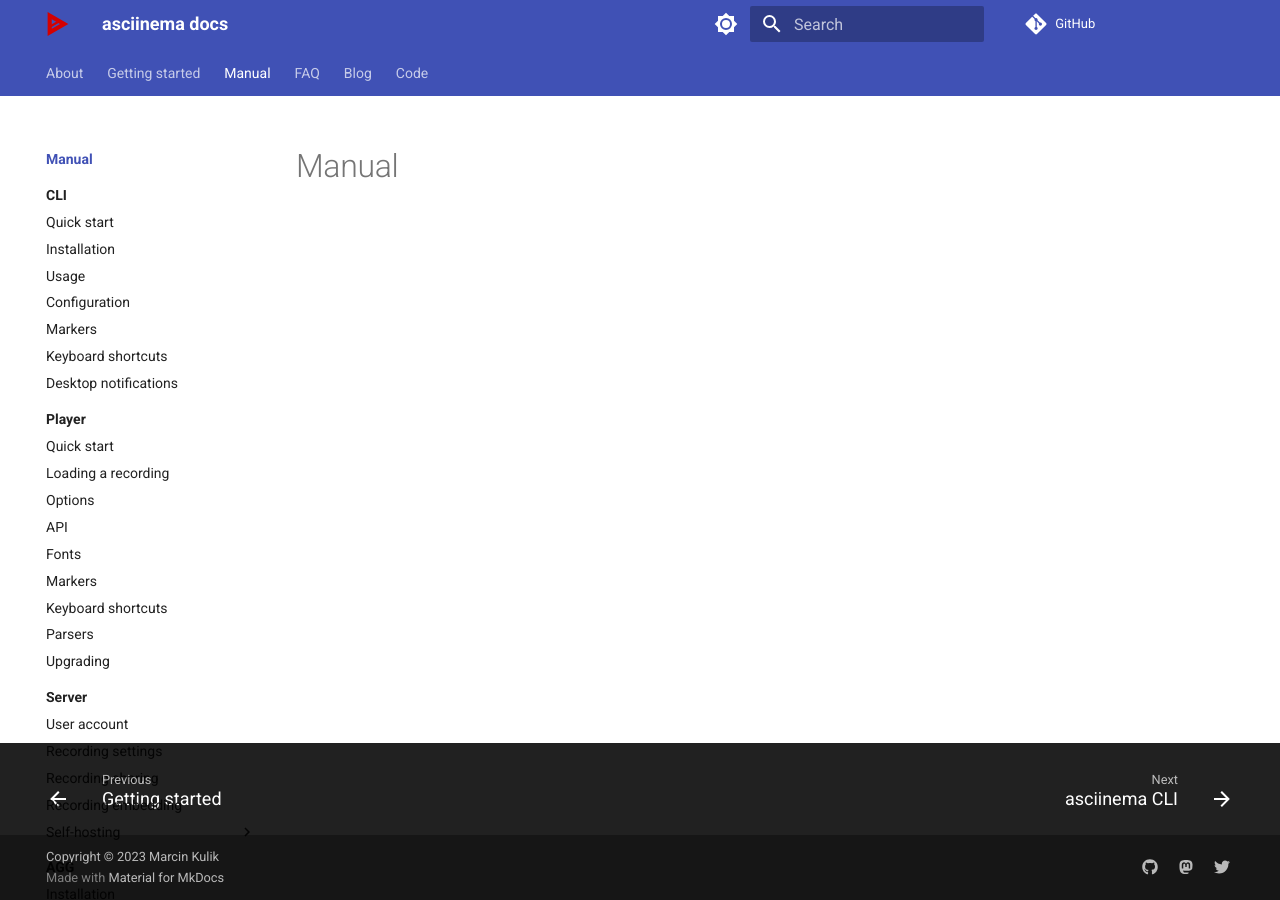
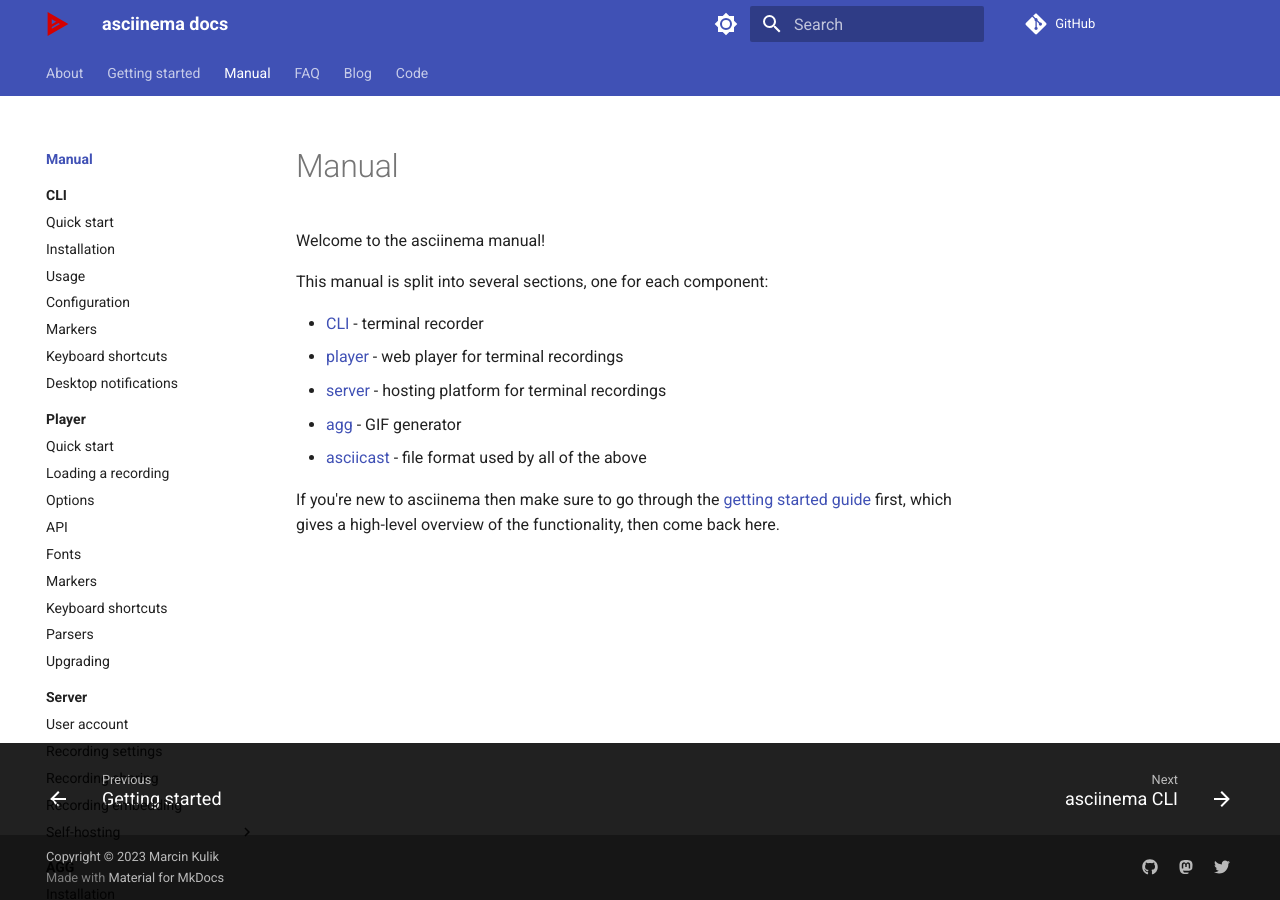
Before and after one commit to ofek/asciinema.github.io, an MkDocs documentation site: the page built from docs/manual/index.md, in a window 1280 px wide. Built offline with MkDocs 1.6.1 and Material for MkDocs 9.7.7, drawn with Linux system fonts in a browser that asks for light colours; comment, search, counter and statistics services are not loaded.

Commit message:
Update manual index page

```diff
--- a/docs/manual/index.md
+++ b/docs/manual/index.md
@@ -1 +1,15 @@
 # Manual
+
+Welcome to the asciinema manual!
+
+This manual is split into several sections, one for each component:
+
+- [CLI](../manual/cli/) - terminal recorder
+- [player](../manual/player/) - web player for terminal recordings
+- [server](../manual/server/) - hosting platform for terminal recordings
+- [agg](../manual/agg/) - GIF generator
+- [asciicast](../manual/asciicast/v2/) - file format used by all of the above
+
+If you're new to asciinema then make sure to go through the [getting started
+guide](../getting-started/) first, which gives a high-level overview of the
+functionality, then come back here.
```
